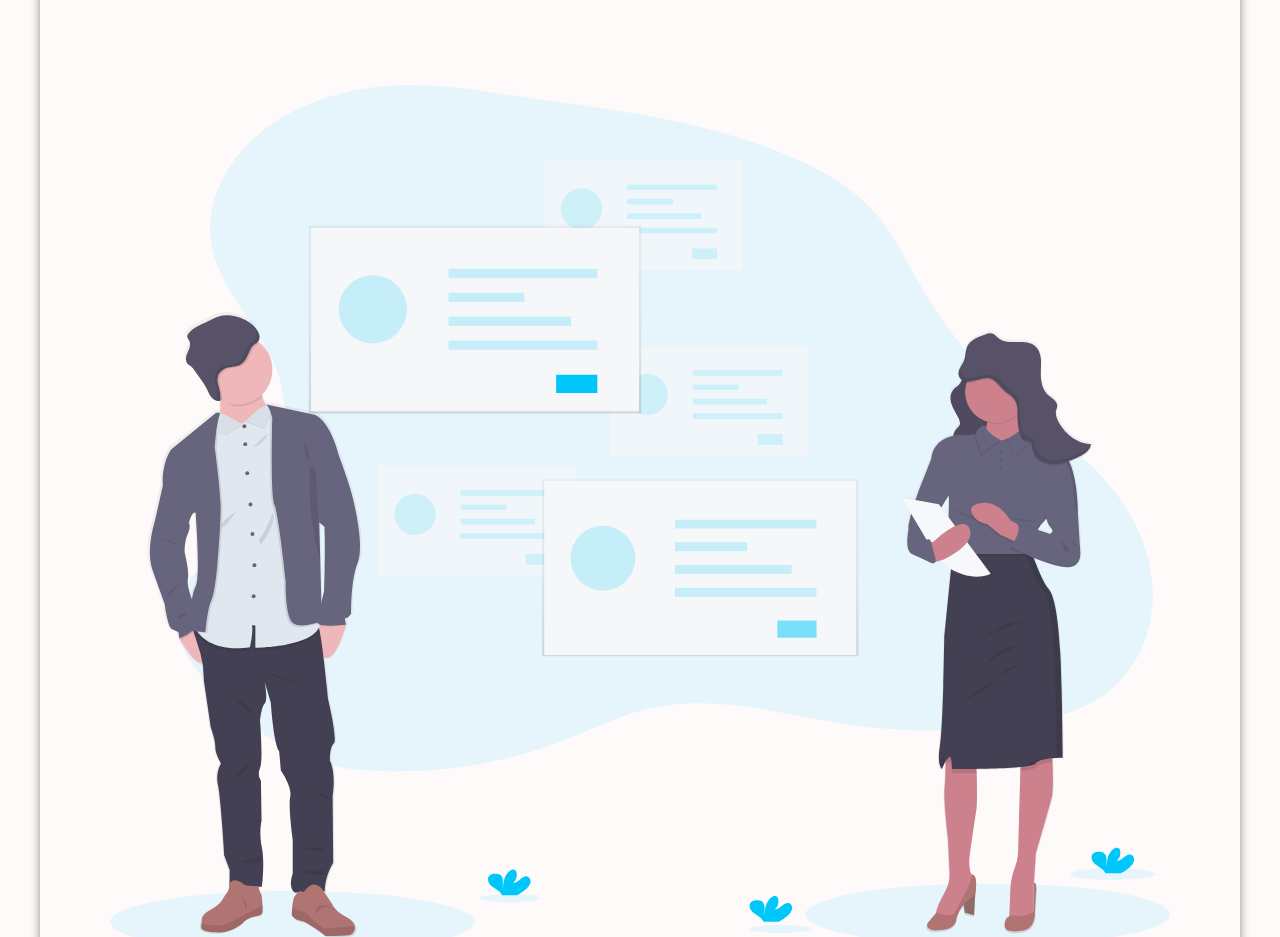
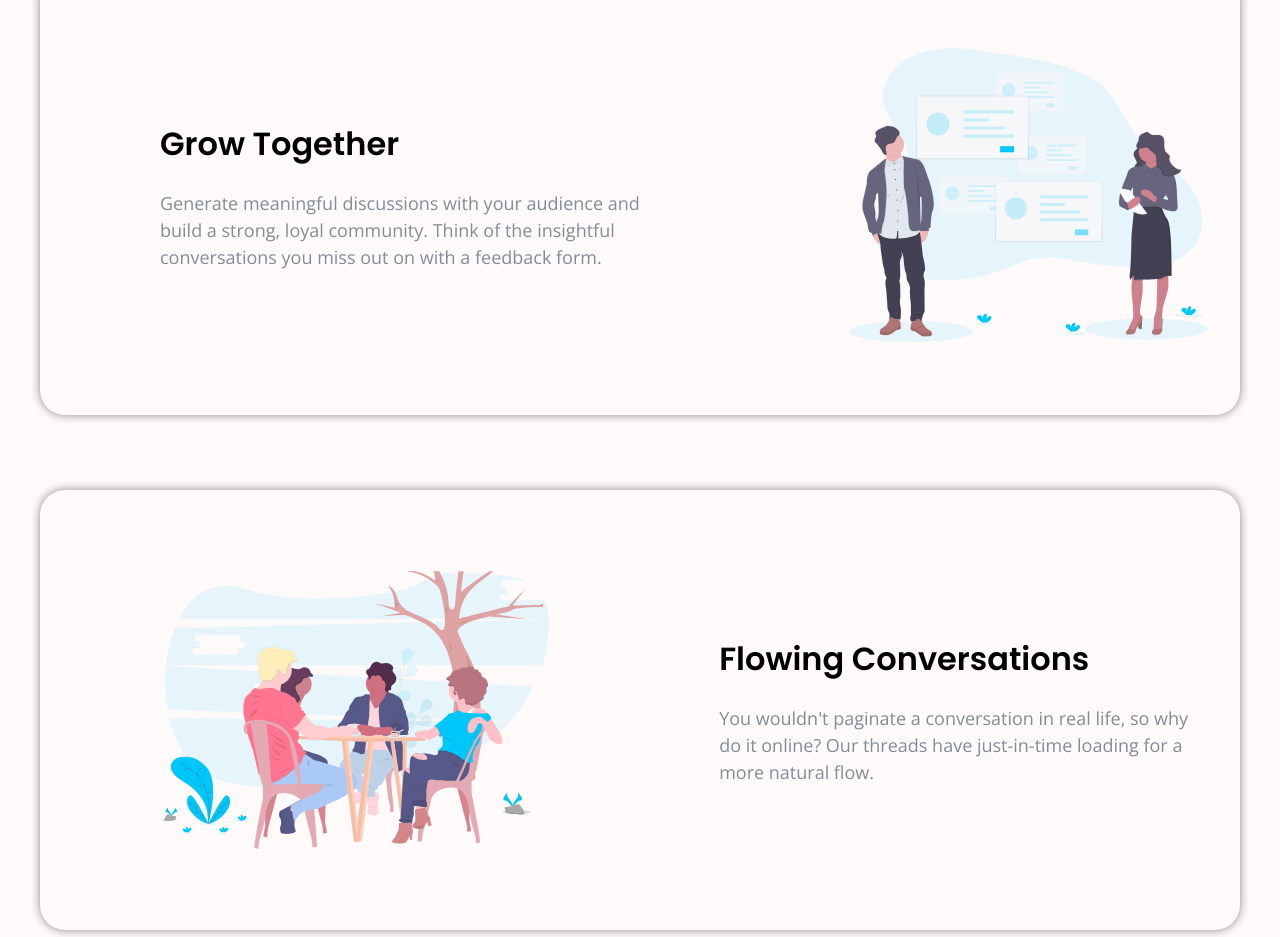
Before and after one commit to T4R0TARO/huddle-landing-page, a website: page index.html in a window 1280 px wide. Shown: the part 1093-2030 px from the top of the page. Drawn offline with nearby package versions, Linux system fonts and the light colour scheme.

Commit message:
about section desktop styles

```diff
--- a/index.html
+++ b/index.html
@@ -68,24 +68,31 @@
         <!-- ABOUT/CARD SECTION -->
         <section class="about">
           <div class="about__card">
+            <div class="about__card__img-container flip__card">
               <img
                 src="./images/illustration-grow-together.svg"
                 alt=""
                 class="about__card__img"
               />
+            </div>
+            <div class="about__card__text-container">
               <h2 class="about__card__h2">Grow Together</h2>
               <p class="about__card__p">
                 Generate meaningful discussions with your audience and build a
-              strong, loyal community. Think of the insightful conversations you
-              miss out on with a feedback form.
+                strong, loyal community. Think of the insightful conversations
+                you miss out on with a feedback form.
               </p>
             </div>
+          </div>
           <div class="about__card">
+            <div class="about__card__img-container">
               <img
                 src="./images/illustration-flowing-conversation.svg"
                 alt=""
                 class="about__card__img"
               />
+            </div>
+            <div class="about__card__text-container">
               <h2 class="about__card__h2">Flowing Conversations</h2>
               <p class="about__card__p">
                 You wouldn't paginate a conversation in real life, so why do it
@@ -93,18 +100,23 @@
                 flow.
               </p>
             </div>
+          </div>
           <div class="about__card">
+            <div class="about__card__img-container flip__card">
               <img
                 src="./images/illustration-your-users.svg"
                 alt=""
                 class="about__card__img"
               />
+            </div>
+            <div class="about__card__text-container">
               <h2 class="about__card__h2">Your Users</h2>
               <p class="about__card__p">
                 It takes no time at all to integrate Huddle with your app's
                 authentication solution. This means, once signed in to your app,
                 your users can start chatting immediately.
               </p>
+            </div>
           </div>
           <div class="about__card-absolute">
             <h2 class="about__card-absolute__h2">
--- a/scss/sections/_about.scss
+++ b/scss/sections/_about.scss
@@ -99,3 +99,38 @@
     font-size: 40px;
   }
 }
+
+@media (min-width: 1121px) {
+  .about__card {
+    display: flex;
+    justify-content: center;
+    align-items: center;
+    text-align: left;
+    gap: 170px;
+    height: 440px;
+    padding: 55px 32px 55px 120px;
+  }
+
+  .about__card__h2 {
+    font-size: 32px;
+    margin-bottom: 22px;
+  }
+
+  .about__card__p {
+    max-width: 600px;
+  }
+
+  .about__card__img-container {
+    height: 340px;
+  }
+
+  .flip__card {
+    order: 2;
+  }
+
+  .about__card__img {
+    height: 100%;
+    width: 100%;
+    object-fit: contain;
+  }
+}
```
Also changed, not shown: assets/css/styles.css, 1 other file. Lines whose indentation alone changed are shown as unchanged.
